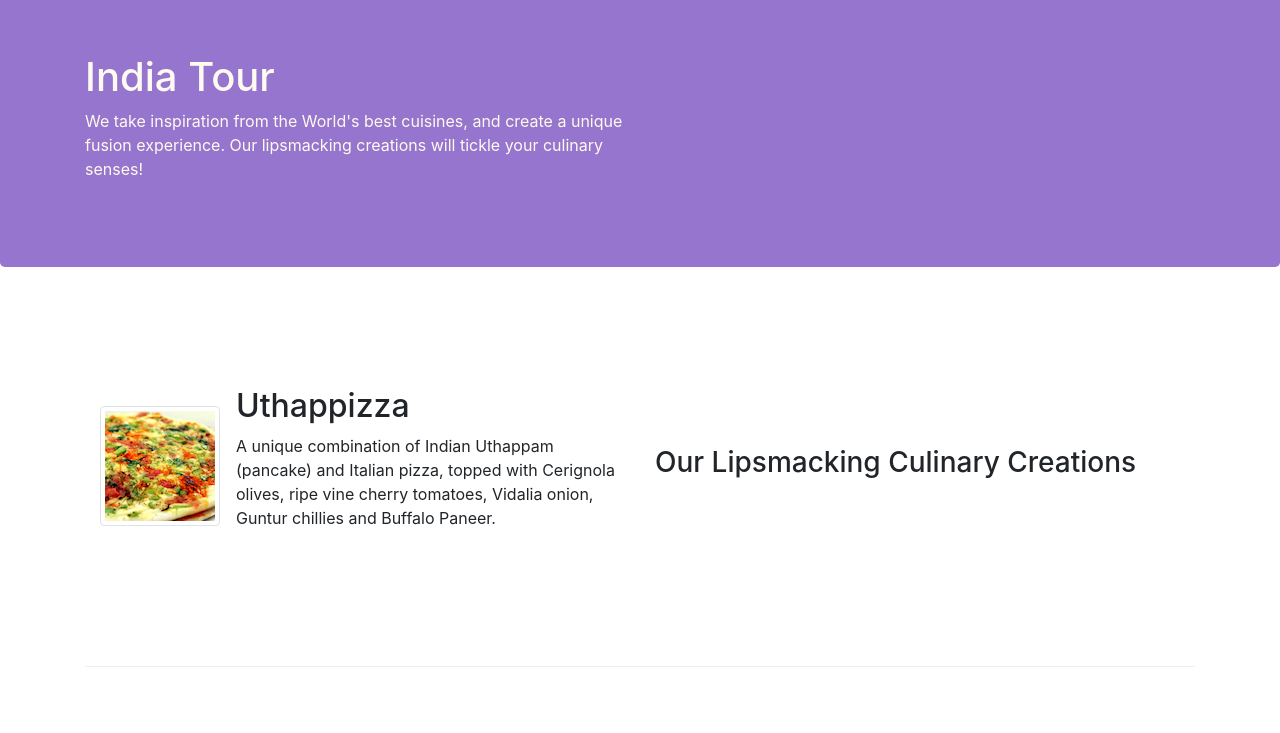
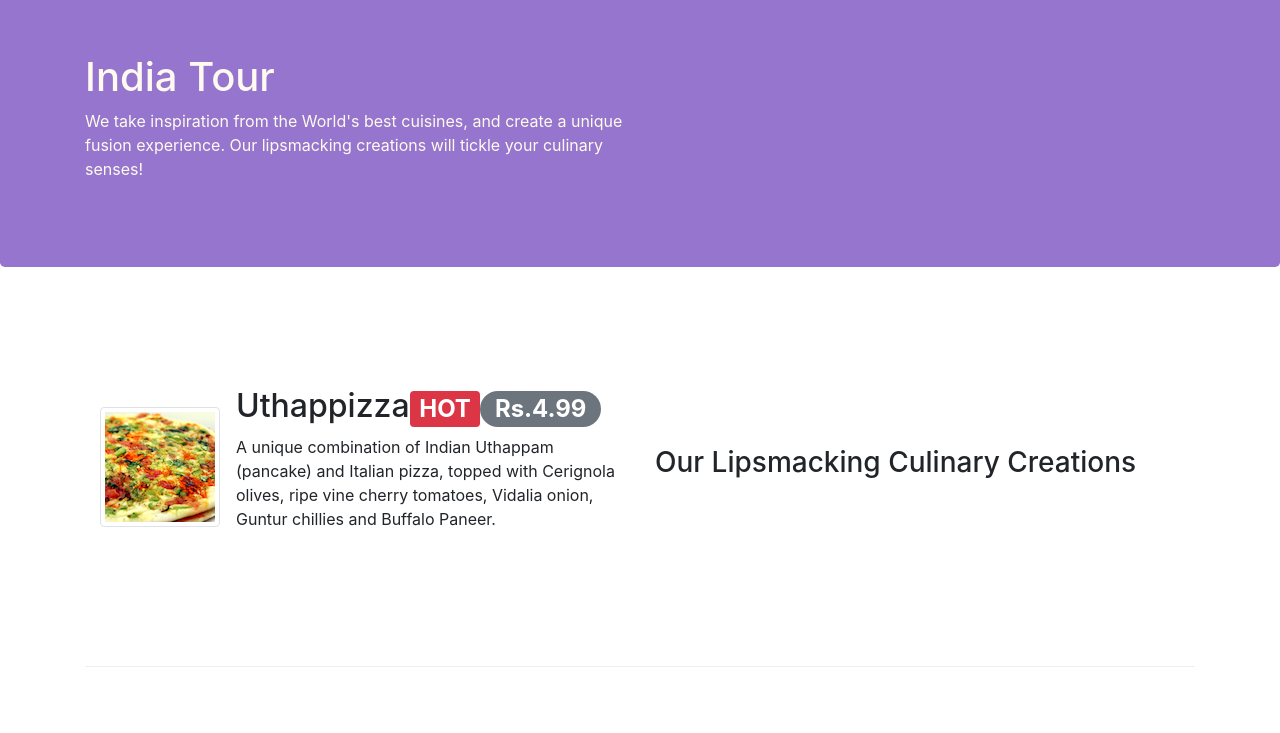
Before and after one commit to rohit10000/conFusion, a website: page index.html in a window 1280 px wide. Shown: the part 67-800 px from the top of the page. Drawn offline with nearby package versions, Linux system fonts and the light colour scheme.

Commit message:
Alerting Users

```diff
--- a/index.html
+++ b/index.html
@@ -55,7 +55,7 @@
                 <div class="media">
                     <img class="d-flex mr-3 img-thumbnail align-self-center" src="img/uthappizza.png" alt="uthappizza">
                     <div class="media-body">
-                        <h2 class="mt-0 ">Uthappizza</h2>
+                        <h2 class="mt-0 ">Uthappizza<span class="badge badge-danger">HOT</span><span class="badge badge-pill badge-secondary">Rs.4.99</span></h2>
                         <p class="d-none d-sm-block">A unique combination of Indian Uthappam (pancake) and Italian pizza, topped with Cerignola olives, ripe vine cherry tomatoes, Vidalia onion, Guntur chillies and Buffalo Paneer.</p>
                     </div>
 
```
